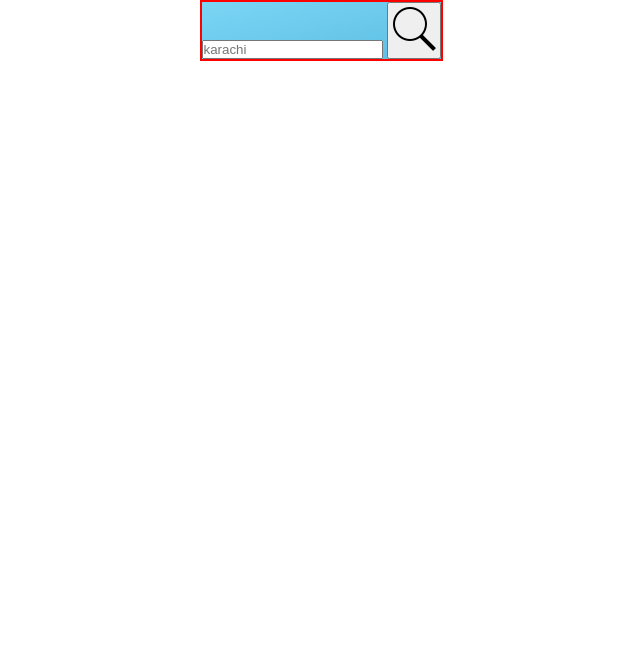
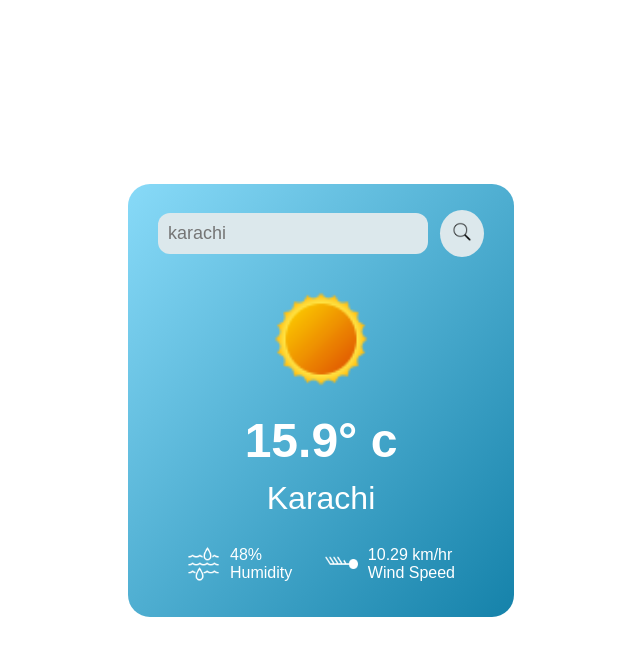
Before and after one commit to MuzzamilBukhari/Weather-App, a plain HTML site: page index.html in a window 1280 px wide. Shown: the whole page, without its empty margins (319-959 px from the left). Drawn offline with Linux system fonts and the light colour scheme.

Commit message:
adding logic

```diff
--- a/index.html
+++ b/index.html
@@ -12,6 +12,29 @@
             <input type="text" placeholder="karachi">
             <button><img src="img/search-icon.png" alt=""></button>
         </div>
+        <div class="weather-icon">
+            <img src="img/sun-img.png" alt="">
+        </div>
+        <div class="temperature">
+            <h5>15.9&deg; c</h5>
+        </div>
+        <div class="city">Karachi</div>
+        <div class="other-info">
+            <div class="humidity">
+                <img src="img/humidty-icon.png" alt="">
+                <div class="info">
+                    <div id="humidity">48%</div>
+                    <div>Humidity</div>
+                </div>
+            </div>
+            <div class="wind-speed">
+                <img src="img/wind-speed-icon.png" alt="">
+                <div class="info">
+                    <div id="wind-speed">10.29 km/hr</div>
+                    <div>Wind Speed</div>
+                </div>
+            </div>
+        </div>
     </div>
     <script src="script.js"></script>
 </body>
--- a/script.js
+++ b/script.js
@@ -0,0 +1,23 @@
+const URL = "https://api.openweathermap.org/data/2.5/weather?q=London&appid=03090868369362093ae55e0a515b253f";
+let cityInput = document.querySelector("input");
+let btn = document.querySelector("button");
+let temperature = document.querySelector(".temperature");
+let cityDiv = document.querySelector(".city");
+let humidityDiv = document.querySelector("#humidity");
+let windSpeedDiv = document.querySelector("#wind-speed");
+
+btn.addEventListener("click", async (evt) => {
+    let URL = `https://api.openweathermap.org/data/2.5/weather?q=${cityInput.value}&appid=03090868369362093ae55e0a515b253f`;
+    let response = await fetch(URL);
+    let data = await response.json();
+    updateData(data);
+})
+
+const updateData = (data) => {
+    console.log(data);
+    let temp = data.main.temp - 273.15;
+    temperature.innerHTML = `<h5>${temp.toFixed(1)}&deg; c<h5>`;
+    cityDiv.innerText = data.name;
+    humidityDiv.innerText = `${data.main.humidity}%`;
+    windSpeedDiv.innerText = `${data.wind.speed} km/hr`;
+}
--- a/style.css
+++ b/style.css
@@ -6,9 +6,83 @@ body{
     display: flex;
     justify-content: center;
     align-items: center;
-    min-height: 40pvh;
+    min-height: 100vh;
 }
 .container {
-    background-image: linear-gradient(to bottom right,#7bd5f5, #5cbee2);
-    border: 2px solid red;
+    font-family: Arial, Helvetica, sans-serif;
+    color: white;
+    display: flex;
+    flex-direction: column;
+    align-items: center;
+    justify-content: center;
+    background-image: linear-gradient(to bottom right,#88daf8, #1582aa);
+    border-radius: 22px;
+    padding: 18px;
 }
+
+.search {
+    width: 350px;
+    margin-top: 8px;
+    display: flex;
+    align-items: center;
+    justify-content: space-evenly;
+
+}
+.search input, button {
+    background-color: #dce8ec;
+    border: none;
+    outline: none;
+}
+
+.search input {
+    width: 250px;
+    border-radius: 12px;
+    padding: 10px;
+    font-size: 18px;
+}
+
+.search button {
+    border-radius: 50%;
+    padding: 12px;
+
+}
+button img {
+    width: 20px;
+}
+
+.weather-icon {
+    padding: 20px;
+    margin-top: 12px;
+    width: 100px;
+}
+
+.weather-icon img {
+    width: 100%;
+
+}
+
+.temperature h5 {
+    font-size: 3rem;
+}
+
+.city{
+    font-size: 2rem;
+    margin: 12px;
+}
+
+.other-info {
+    display: flex;
+    justify-content: space-between;
+    margin: 12px 0px 12px 0px;
+    width: 18rem;
+}
+
+.humidity, .wind-speed {
+    display: flex;
+    padding: 5px 10px 5px 10px;
+}
+
+.other-info img {
+    width: 33px;
+    padding-right: 10px;
+}
```
Also changed, not shown: img/humidty-icon.png (added), img/sun-img.png (added), img/wind-speed-icon.png (added).
